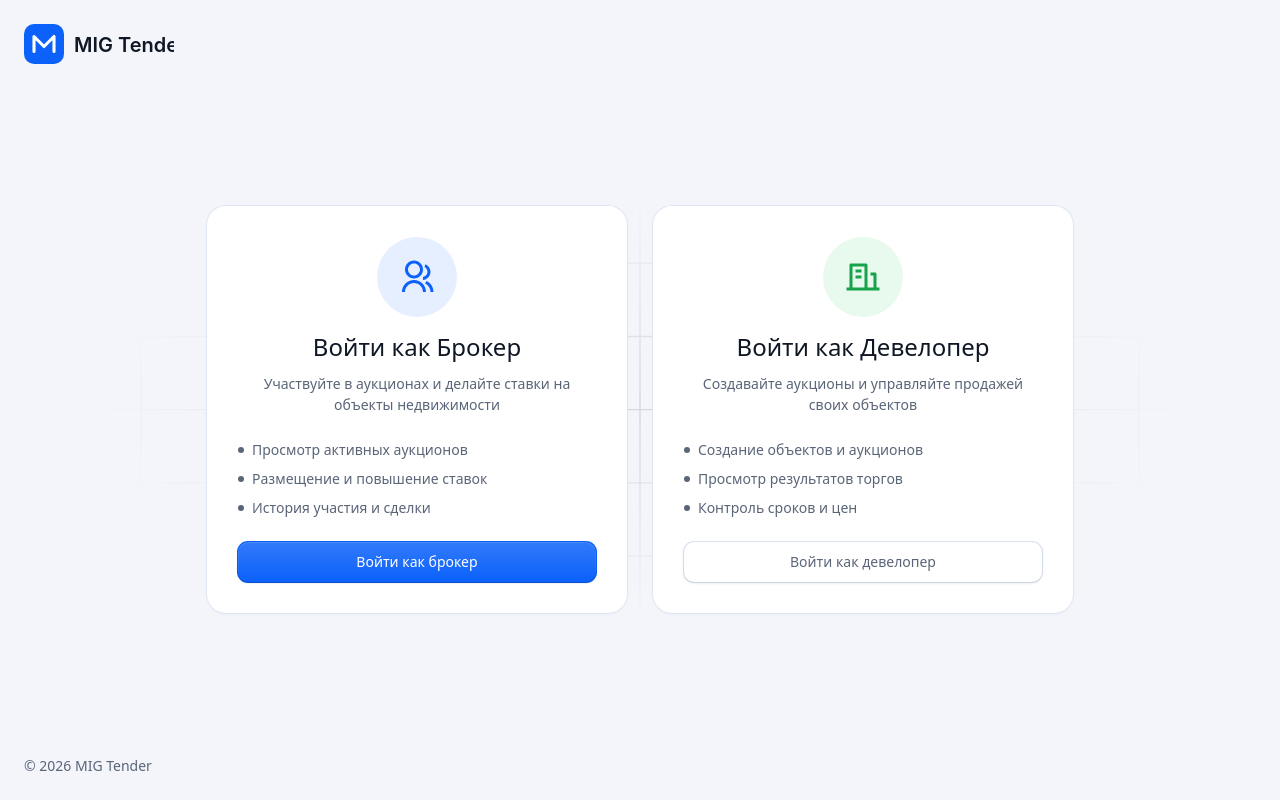
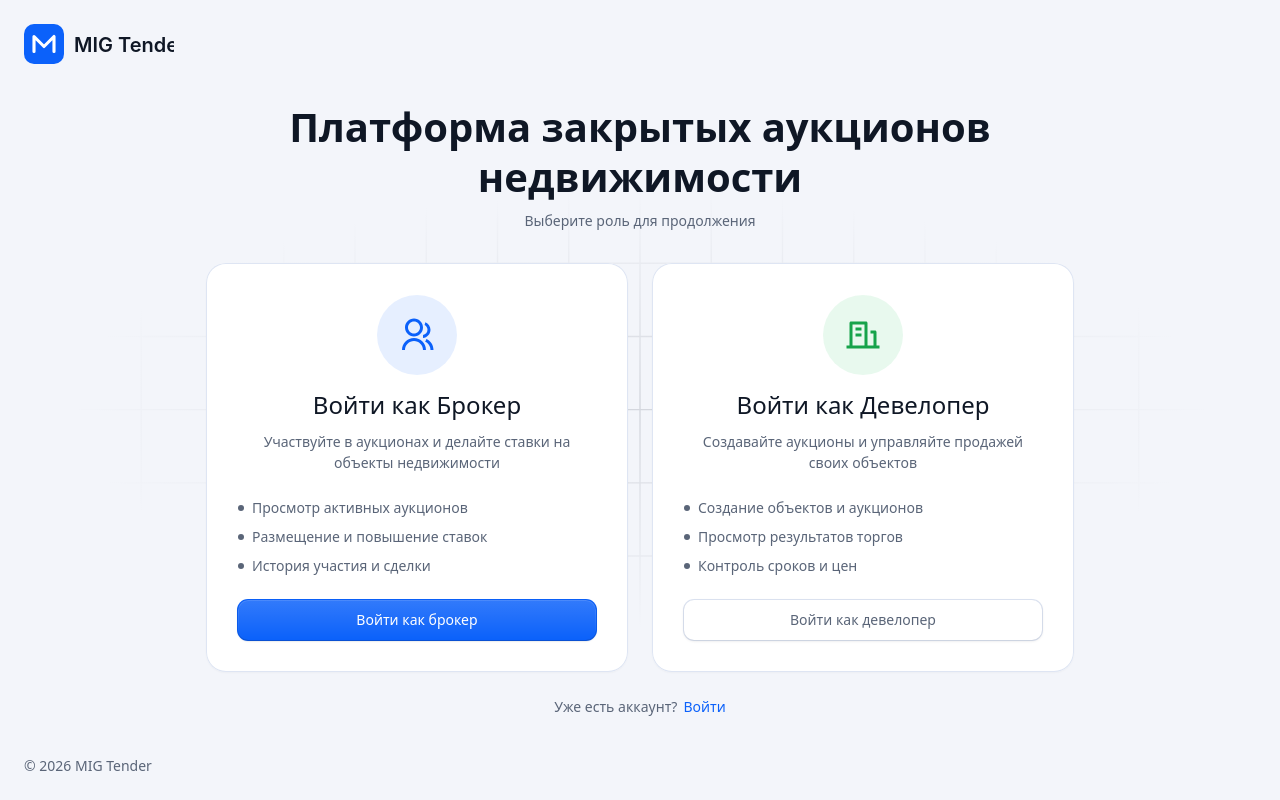
Before and after one commit to Nazarly-Digital/mig-tender-front, a Next.js app: page /select-role in a window 1280 px wide. Built offline with nearby package versions, Linux system fonts and the light colour scheme.

Commit message:
[added]: login link in select-role

```diff
--- a/src/app/(auth)/select-role/page.tsx
+++ b/src/app/(auth)/select-role/page.tsx
@@ -8,6 +8,7 @@ import {
 
 import { cn } from '@/shared/lib/cn';
 import * as FancyButton from '@/shared/ui/fancy-button';
+import * as LinkButton from '@/shared/ui/link-button';
 import { useRouter } from 'next/navigation';
 
 export default function SelectRolePage() {
@@ -15,6 +16,11 @@ export default function SelectRolePage() {
 
   return (
     <div className='w-full max-w-[900px] px-4'>
+      <div className='mb-8 text-center'>
+        <h1 className='text-title-h4 lg:text-title-h3 font-semibold leading-tight'>Платформа закрытых аукционов недвижимости</h1>
+        <p className='mt-2 text-paragraph-sm text-text-sub-600'>Выберите роль для продолжения</p>
+      </div>
+
       <div className='grid grid-cols-1 gap-6 md:grid-cols-2'>
         {/* Broker Card */}
         <div className='flex flex-col items-center gap-6 rounded-20 bg-bg-white-0 p-6 shadow-regular-xs ring-1 ring-inset ring-stroke-soft-200 md:p-8'>
@@ -112,6 +118,13 @@ export default function SelectRolePage() {
           </FancyButton.Root>
         </div>
       </div>
+
+      <div className='mt-6 flex items-center justify-center gap-1.5'>
+        <span className='text-paragraph-sm text-text-sub-600'>Уже есть аккаунт?</span>
+        <LinkButton.Root variant='primary' size='medium' underline asChild>
+          <Link href='/login'>Войти</Link>
+        </LinkButton.Root>
+      </div>
     </div>
   );
 }
```
